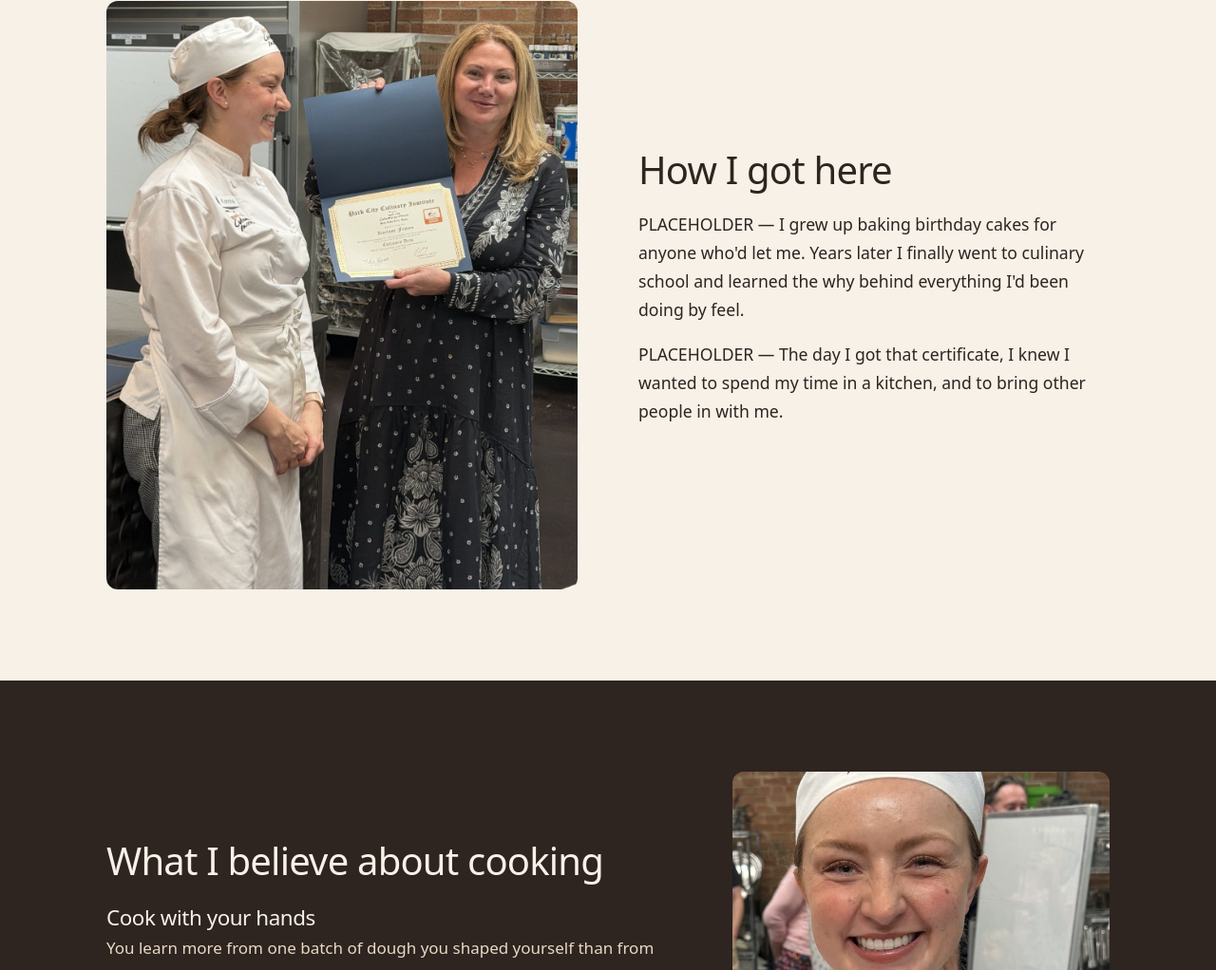
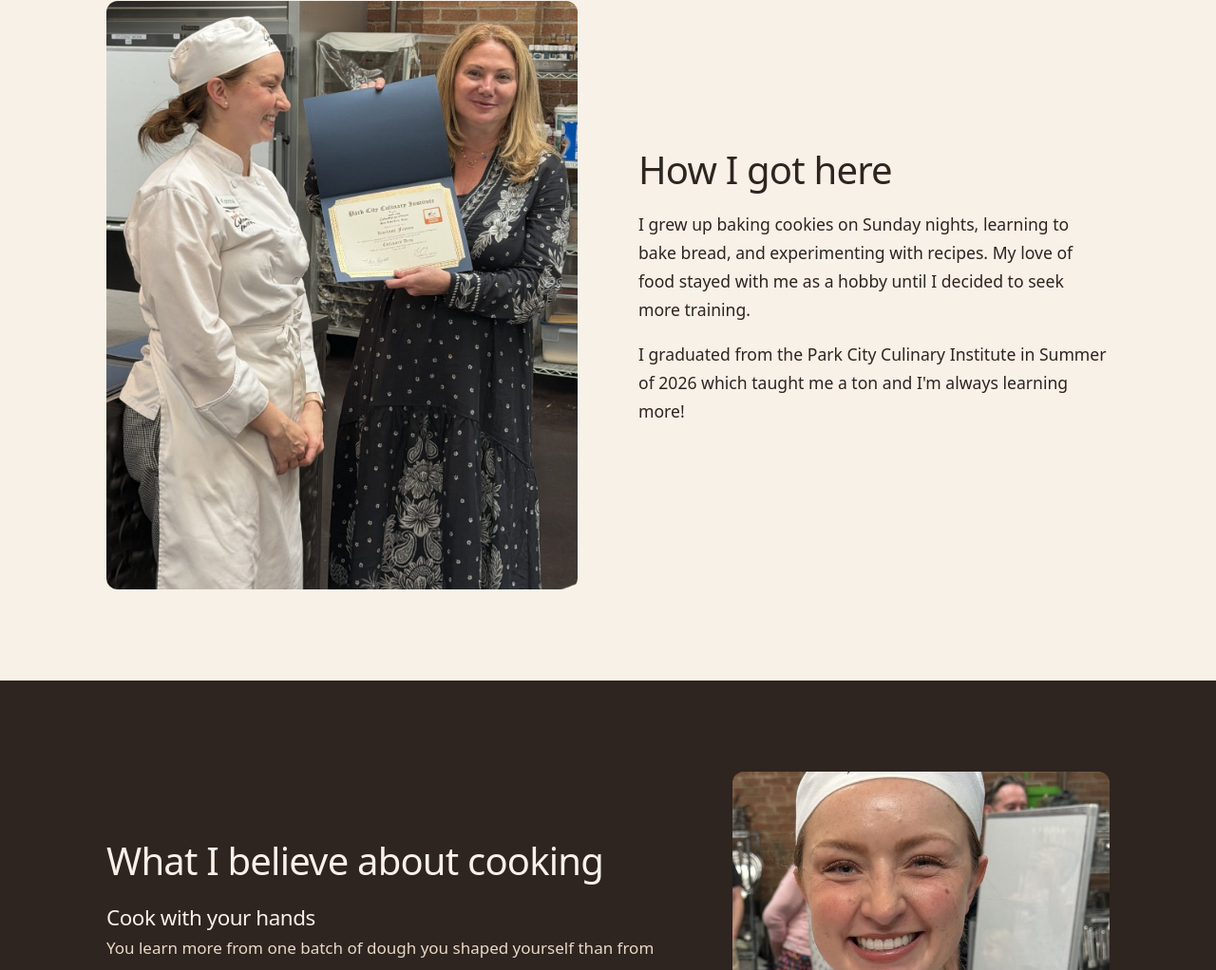
Before and after one commit to fentti72/korinne-kitchen, an Astro site: page /about in a window 1280 px wide. Shown: the part 753-1775 px from the top of the page at 95% size. Built offline with nearby package versions, Linux system fonts and the light colour scheme; Astro itself is replaced by a stand-in of ours.

Commit message:
About: Korinne's own "How I got here"
Co-Authored-By: Claude Opus 5.5 <noreply@anthropic.com>
Claude-Session: https://claude.ai/code/session_01VCcUgbm4139Xkm2vreQJEn

```diff
--- a/src/pages/about.astro
+++ b/src/pages/about.astro
@@ -63,12 +63,12 @@ const principles = [
     <div class="chapter__text">
       <h2>How I got here</h2>
       <p>
-        PLACEHOLDER — I grew up baking birthday cakes for anyone who'd let me. Years later I finally went to culinary
-        school and learned the why behind everything I'd been doing by feel.
+        I grew up baking cookies on Sunday nights, learning to bake bread, and experimenting with recipes. My love of food
+        stayed with me as a hobby until I decided to seek more training.
       </p>
       <p>
-        PLACEHOLDER — The day I got that certificate, I knew I wanted to spend my time in a kitchen, and to bring other
-        people in with me.
+        I graduated from the Park City Culinary Institute in Summer of 2026 which taught me a ton and I'm always learning
+        more!
       </p>
     </div>
   </section>
```
